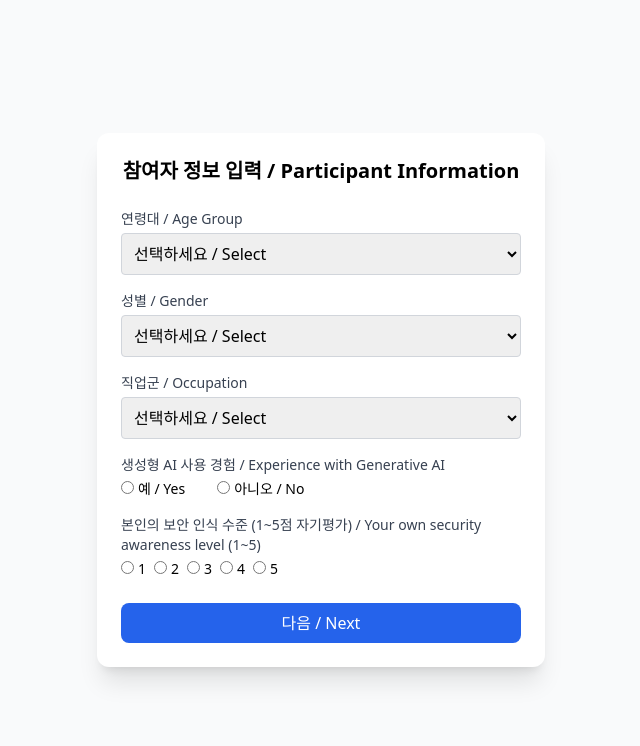
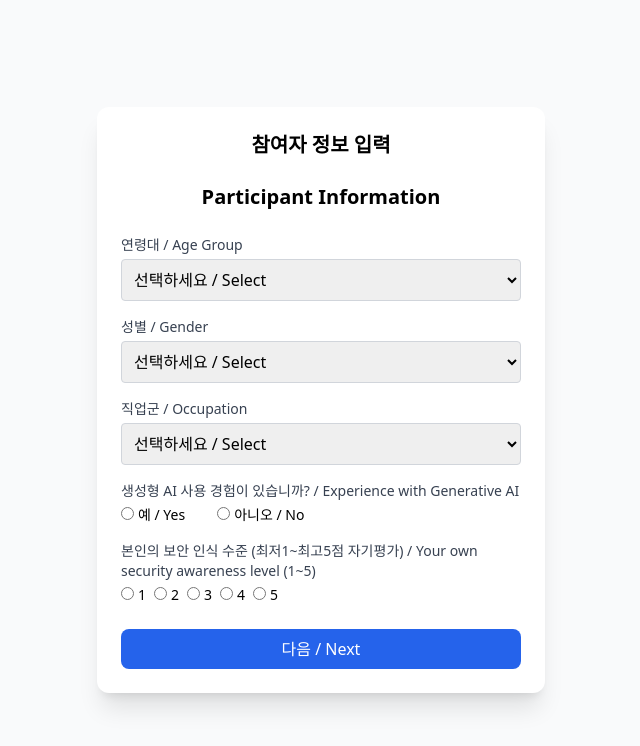
Before and after one commit to ifman76/security-awareness-frontend, a React (Vite) app: page /info in a window 1280 px wide. Shown: the top 746 px of the page, without its empty margins (319-959 px from the left). Built offline with nearby package versions, Linux system fonts and the light colour scheme.

Commit message:
Add participant info storage and result score logging

```diff
--- a/src/pages/ParticipantInfoPage.jsx
+++ b/src/pages/ParticipantInfoPage.jsx
@@ -39,7 +39,8 @@ export default function ParticipantInfoPage() {
   return (
     <div className="min-h-screen flex flex-col justify-center items-center px-4 bg-gray-50">
       <div className="max-w-md w-full bg-white shadow-xl rounded-xl p-6">
-        <h1 className="text-xl font-bold mb-6 text-center">참여자 정보 입력 / Participant Information</h1>
+        <h1 className="text-xl font-bold mb-6 text-center">참여자 정보 입력 </h1>
+        <h1 className="text-xl font-bold mb-6 text-center">Participant Information</h1>
 
         {/* 연령대 */}
         <div className="mb-4">
@@ -95,7 +96,8 @@ export default function ParticipantInfoPage() {
 
         {/* AI 사용 경험 */}
         <div className="mb-4">
-          <label className="block text-sm font-medium text-gray-700 mb-1">생성형 AI 사용 경험 / Experience with Generative AI</label>
+          <label className="block text-sm font-medium text-gray-700 mb-1">생성형 AI 사용 경험이 있습니까? / Experience with Generative AI</label>
+
           <div className="space-x-4 text-sm">
             <label>
               <input
@@ -124,7 +126,7 @@ export default function ParticipantInfoPage() {
 
         {/* 자기평가 */}
         <div className="mb-6">
-          <label className="block text-sm font-medium text-gray-700 mb-1">본인의 보안 인식 수준 (1~5점 자기평가) / Your own security awareness level (1~5)</label>
+          <label className="block text-sm font-medium text-gray-700 mb-1">본인의 보안 인식 수준 (최저1~최고5점 자기평가) / Your own security awareness level (1~5)</label>
           <div className="space-x-2 text-sm">
             {[1, 2, 3, 4, 5].map((val) => (
               <label key={val}>
```
